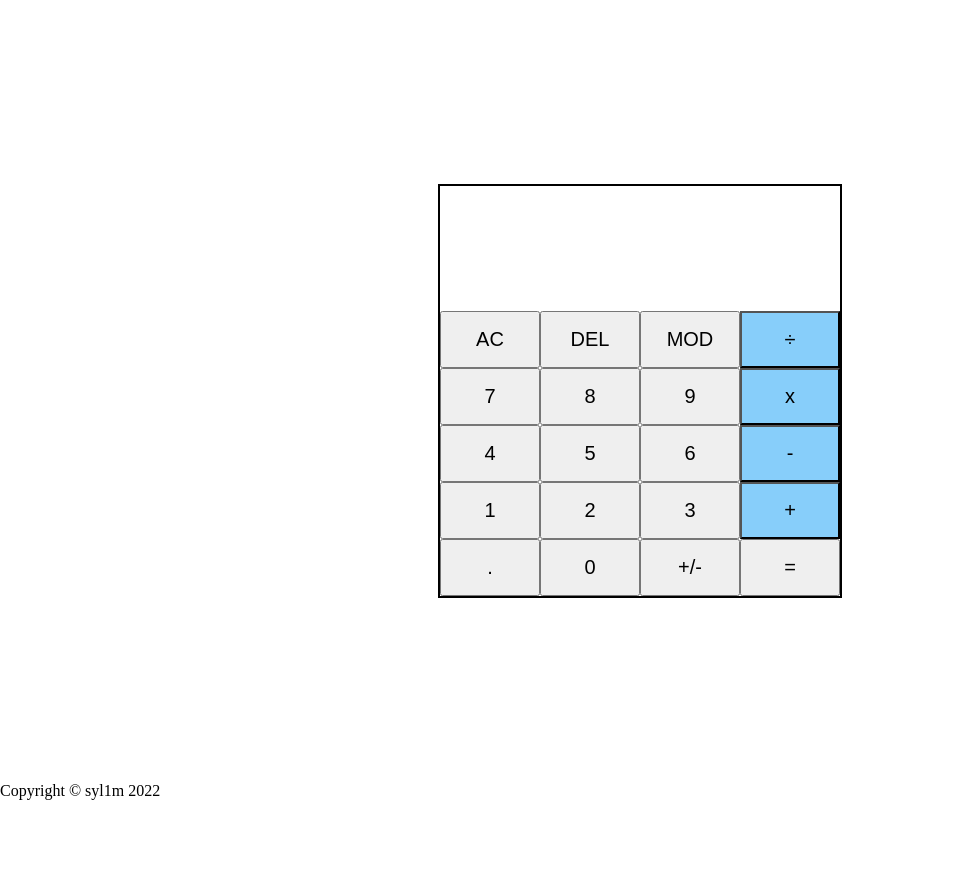
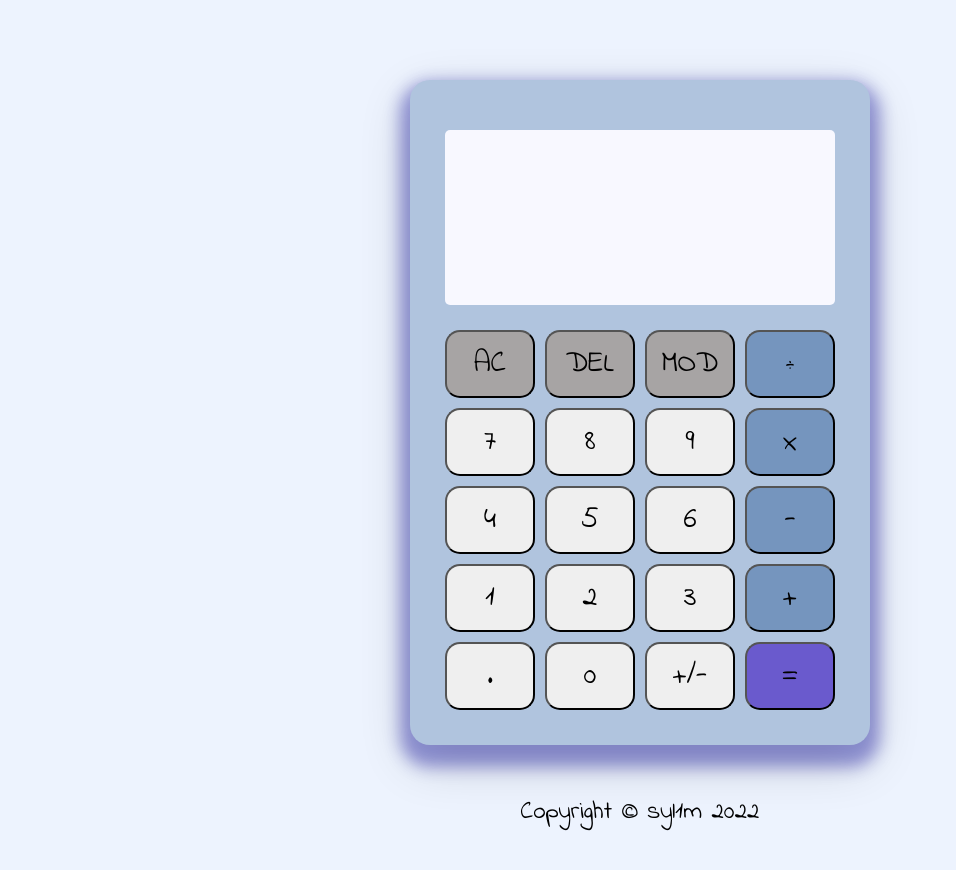
Before and after one commit to syl1m/calculator, a plain HTML site: page index.html in a window 1280 px wide. Shown: the whole page, without its empty margins (0-956 px from the left). Before the commit the page ends 800 px from the top, so only its background shows below. Drawn offline with Linux system fonts and the light colour scheme.

Commit message:
Add CSS styling

```diff
--- a/index.html
+++ b/index.html
@@ -6,6 +6,9 @@
     <meta name="viewport" content="width=device-width, initial-scale=1.0">
     <title>Calculator</title>
     <link rel="stylesheet" href="style.css">
+    <link rel="preconnect" href="https://fonts.googleapis.com">
+    <link rel="preconnect" href="https://fonts.gstatic.com" crossorigin>
+    <link href="https://fonts.googleapis.com/css2?family=Indie+Flower&display=swap" rel="stylesheet">
     <script src="javascript.js" defer></script>
 </head>
 <body>
--- a/style.css
+++ b/style.css
@@ -3,6 +3,9 @@ body {
     flex-direction: column;
     min-height: 100vh;
     margin: 0;
+    padding: 40px;
+    font-family:'Indie Flower', cursive,'Trebuchet MS', Roboto, 'Times New Roman', sans-serif;
+    background-color: #4980f718;
 }
 
 .main_body {
@@ -13,24 +16,45 @@ body {
     align-items: center;
 }
 
+.footer {
+    text-align: center;
+    font-size: 25px;
+    padding: 10px;
+}
+
 .calculator_container {
     display: flex;
     flex-direction: column;
     width: 400px;
-    border: 2px solid black;
+    padding: 30px;
+    border-radius: 20px;
+    box-shadow: 0 12px 16px 10px rgba(32, 32, 165, 0.428), 0 17px 50px 0 rgba(0,0,0,0.19);
+    background-color:lightsteelblue;
 }
 
 .display {
     display: flex;
     flex-direction: column;
     justify-content: space-evenly;
-    height: 125px;
+    height: 175px;
+    border-radius: 5px;
+    margin: 20px 5px;
+    background-color: ghostwhite;
 }
 
 .history, .current {
     text-align: right;
     padding: 10px;
-    font-size: 30px;
+}
+
+.history {
+    font-size: 25px;
+    letter-spacing: 2px;
+}
+
+.current {
+    font-size: 35px;
+    letter-spacing: 5px;
 }
 
 .row {
@@ -42,10 +66,27 @@ button {
     flex: 1;
     justify-content: center;
     align-items: center;
-    font-size: 20px;
-    padding: 15px;
+    font-size: 30px;
+    padding: 10px;
+    margin: 5px;
+    font-family: "Indie Flower";
+    border-radius: 15px;
+}
+
+button:hover {
+    font-weight: 900;
+    box-shadow: 0 12px 16px 0 rgba(0,0,0,0.24), 0 17px 50px 0 rgba(0,0,0,0.19);
+
 }
 
 .operator {
-    background-color: lightskyblue;
+    background-color:rgba(95, 131, 179, 0.715);
 }
+
+.equals {
+    background-color:slateblue;
+}
+
+.AC, .DEL, .MOD {
+    background-color: rgb(167, 164, 164);
+}
```
